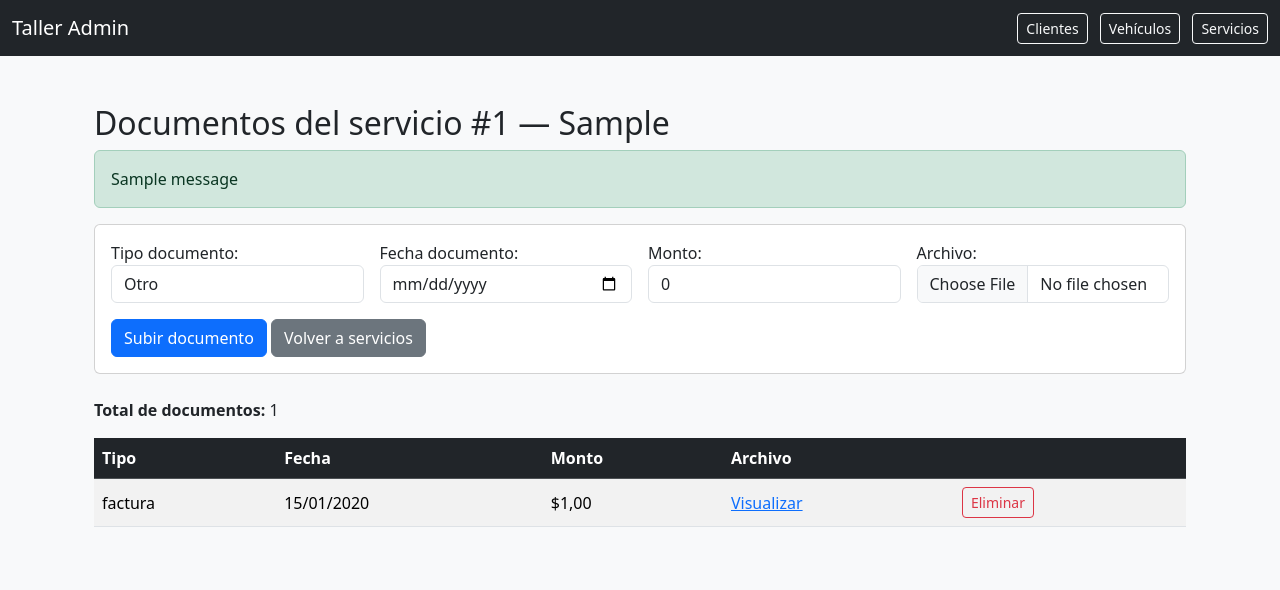
After one commit to Cookeing/taller_mecanico, a Django app: page /vehiculos/servicios/1/documentos/ in a window 1280 px wide. The commit adds this page. Shown: the top 590 px of the page. Run offline with Django 5.2, Linux system fonts and the light colour scheme; tables that the repository leaves empty hold one stand-in row (values such as "Sample post"); one stand-in notice (Sample message) is shown.

Commit message:
Implementación completa HU16 - Organización de documentos
- Se implementó el modelo Documento vinculado a Servicio.
- Se añadió subida de archivos PDF/JPG con guardado automático por vehículo.
- Se crearon vistas y plantillas para listar, subir y eliminar documentos.
- Se agregó contador de documentos, validación de tipo de archivo y mensaje de éxito.
- Organización automática de archivos en media/documentos/<patente>/<tipo>/.

```diff
--- a/taller_mecanico/settings.py
+++ b/taller_mecanico/settings.py
@@ -127,3 +127,6 @@ STATICFILES_DIRS = [os.path.join(BASE_DIR, "static")]
 # https://docs.djangoproject.com/en/5.2/ref/settings/#default-auto-field
 
 DEFAULT_AUTO_FIELD = 'django.db.models.BigAutoField'
+
+MEDIA_URL = '/media/'
+MEDIA_ROOT = BASE_DIR / 'media'
--- a/taller_mecanico/urls.py
+++ b/taller_mecanico/urls.py
@@ -4,6 +4,8 @@ from django.contrib import admin
 from django.urls import path, include
 from django.shortcuts import redirect
 from . import views
+from django.conf import settings
+from django.conf.urls.static import static
 
 urlpatterns = [
     path("admin/", admin.site.urls),
@@ -13,3 +15,5 @@ urlpatterns = [
     path("cotizaciones/", include("cotizaciones.urls")),
     path("", lambda request: redirect("clientes:list")),
 ]
+
+urlpatterns += static(settings.MEDIA_URL, document_root=settings.MEDIA_ROOT)
--- /dev/null
+++ b/templates/vehiculos/documento_list.html
@@ -0,0 +1,64 @@
+{% extends "base.html" %}
+{% block content %}
+<div class="container py-4">
+  <h2>Documentos del servicio #{{ servicio.id }} — {{ servicio.vehiculo.patente }}</h2>
+
+  {% if messages %}
+    {% for message in messages %}
+      <div class="alert alert-success" role="alert">
+        {{ message }}
+      </div>
+    {% endfor %}
+  {% endif %}
+
+  <form method="post" enctype="multipart/form-data" action="{% url 'vehiculos:documento_upload' servicio.id %}" class="mb-4">
+    {% csrf_token %}
+    <div class="card p-3">
+      <div class="row g-3">
+        <div class="col-md-3">{{ form.tipo_documento.label_tag }}{{ form.tipo_documento }}</div>
+        <div class="col-md-3">{{ form.fecha_documento.label_tag }}{{ form.fecha_documento }}</div>
+        <div class="col-md-3">{{ form.monto.label_tag }}{{ form.monto }}</div>
+        <div class="col-md-3">{{ form.archivo.label_tag }}{{ form.archivo }}</div>
+      </div>
+      <div class="mt-3">
+        <button type="submit" class="btn btn-primary">Subir documento</button>
+        <a href="{% url 'vehiculos:servicio_list' %}" class="btn btn-secondary">Volver a servicios</a>
+      </div>
+    </div>
+  </form>
+
+  <p><strong>Total de documentos:</strong> {{ documentos.count }}</p>
+
+  <div class="table-responsive">
+    <table class="table table-striped align-middle">
+      <thead class="table-dark">
+        <tr>
+          <th>Tipo</th>
+          <th>Fecha</th>
+          <th>Monto</th>
+          <th>Archivo</th>
+          <th></th>
+        </tr>
+      </thead>
+      <tbody>
+        {% for d in documentos %}
+        <tr>
+          <td>{{ d.tipo_documento }}</td>
+          <td>{{ d.fecha_documento|date:"d/m/Y" }}</td>
+          <td>${{ d.monto }}</td>
+          <td><a href="{{ d.archivo.url }}" target="_blank">Visualizar</a></td>
+          <td>
+            <form method="post" action="{% url 'vehiculos:documento_delete' d.id %}">
+              {% csrf_token %}
+              <button type="submit" class="btn btn-sm btn-outline-danger">Eliminar</button>
+            </form>
+          </td>
+        </tr>
+        {% empty %}
+        <tr><td colspan="5" class="text-center">Sin documentos</td></tr>
+        {% endfor %}
+      </tbody>
+    </table>
+  </div>
+</div>
+{% endblock %}
--- a/templates/vehiculos/servicio_list.html
+++ b/templates/vehiculos/servicio_list.html
@@ -39,6 +39,7 @@
             <a href="{% url 'vehiculos:servicio_cotizaciones' s.id %}" class="btn btn-sm btn-outline-info ms-1">
               Ver Cotizaciones
             </a>
+            <a href="{% url 'vehiculos:documento_list' s.id %}" class="btn btn-sm btn-outline-primary ms-1">Documentos</a>
           </td>
         </tr>
         {% empty %}
--- a/vehiculo/forms.py
+++ b/vehiculo/forms.py
@@ -1,7 +1,7 @@
 """Formularios de la aplicación Vehículos."""
 
 from django import forms
-from .models import Vehiculo, Servicio, normalizar_patente
+from .models import Vehiculo, Servicio, Documento, normalizar_patente
 
 
 class VehiculoForm(forms.ModelForm):
@@ -129,3 +129,38 @@ class ServicioForm(forms.ModelForm):
             'mano_obra': forms.NumberInput(attrs={'class': 'form-control', 'step': '0.01'}),
             'repuestos': forms.NumberInput(attrs={'class': 'form-control', 'step': '0.01'}),
         }
+
+
+class DocumentoForm(forms.ModelForm):
+    class Meta:
+        model = Documento
+        fields = ['tipo_documento', 'fecha_documento', 'monto', 'archivo']
+        widgets = {
+            'fecha_documento': forms.DateInput(
+                attrs={
+                    'type': 'date',  # genera el calendario
+                    'class': 'form-control'
+                }
+            ),
+            'tipo_documento': forms.Select(
+                choices=[
+                    ('Factura', 'Factura'),
+                    ('Boleta', 'Boleta'),
+                    ('Certificado', 'Certificado'),
+                    ('Presupuesto', 'Presupuesto'),
+                    ('Informe Técnico', 'Informe Técnico'),
+                    ('Otro', 'Otro'),
+                ],
+                attrs={'class': 'form-control'}
+            ),
+            'monto': forms.NumberInput(attrs={'class': 'form-control'}),
+            'archivo': forms.ClearableFileInput(attrs={'class': 'form-control'}),
+        }
+
+    def clean_archivo(self):
+        archivo = self.cleaned_data.get('archivo', False)
+        if archivo:
+            ext = archivo.name.split('.')[-1].lower()
+            if ext not in ['pdf', 'jpg', 'jpeg']:
+                raise forms.ValidationError("Solo se permiten archivos PDF o JPG.")
+        return archivo
--- a/vehiculo/models.py
+++ b/vehiculo/models.py
@@ -1,3 +1,4 @@
+import os
 import re
 from django.core.exceptions import ValidationError
 from django.db import models
@@ -122,19 +123,49 @@ class Servicio(models.Model):
         return f"Servicio ID {self.pk} a {self.vehiculo.patente}"
 
 
+def documento_upload_to(instance, filename):
+    patente = instance.servicio.vehiculo.patente.replace('-', '').replace(' ', '').upper()
+    return f'documentos/{patente}/{filename}'
+
+
+def ruta_documento(instance, filename):
+    # Obtiene la patente del vehículo
+    try:
+        patente = instance.servicio.vehiculo.patente
+    except AttributeError:
+        patente = "sin_patente"
+
+    # Normaliza el tipo de documento (sin espacios ni tildes)
+    tipo = instance.tipo_documento.lower().replace(" ", "_")
+
+    # Devuelve la ruta: documentos/patente/tipo/archivo
+    return os.path.join('documentos', patente, tipo, filename)
+
+
+TIPO_DOCUMENTO_CHOICES = [
+    ('factura', 'Factura'),
+    ('presupuesto', 'Presupuesto'),
+    ('informe', 'Informe'),
+    ('cotizacion', 'Cotización'),
+    ('manual', 'Manual Técnico'),
+    ('otro', 'Otro'),
+]
+
+
 class Documento(models.Model):
-    """Representa facturas, presupuestos o cualquier registro financiero asociado a un servicio."""
+    tipo_documento = models.CharField(
+        max_length=50,
+        choices=TIPO_DOCUMENTO_CHOICES,
+        default='otro'
+    )
+    fecha_documento = models.DateField()
+    monto = models.DecimalField(max_digits=10, decimal_places=2, default=0)
+    archivo = models.FileField(upload_to=ruta_documento)
+    servicio = models.ForeignKey('Servicio', on_delete=models.CASCADE, related_name='documentos')
+    fecha_subida = models.DateTimeField(auto_now_add=True)
 
-    # Relación OBLIGATORIA (Ya existe: Servicio)
-    servicio = models.ForeignKey(
-        'Servicio',
-        on_delete=models.CASCADE,
-        related_name="documentos"
-    )
-
-    tipo_documento = models.CharField(max_length=50)
-    fecha_documento = models.DateField()
-    monto = models.DecimalField(max_digits=10, decimal_places=2)
+    class Meta:
+        ordering = ['-fecha_documento', '-fecha_subida']
 
     def __str__(self):
-        return f"{self.tipo_documento} de {self.monto} para Servicio ID {self.servicio.id}"
+        return f"{self.tipo_documento} - {self.servicio.vehiculo.patente}"
--- a/vehiculo/urls.py
+++ b/vehiculo/urls.py
@@ -15,4 +15,8 @@ urlpatterns = [
     path('servicios/nuevo/', v.servicio_create, name='servicio_create'),
     path('servicios/<int:pk>/editar/', v.servicio_update, name='servicio_update'),
     path('servicios/<int:pk>/cotizaciones/', v.servicio_cotizaciones, name='servicio_cotizaciones'),
+    path('servicios/<int:servicio_id>/documentos/', v.documento_list, name='documento_list'),
+    path('servicios/<int:servicio_id>/documentos/subir/', v.documento_upload, name='documento_upload'),
+    path('documentos/<int:pk>/eliminar/', v.documento_delete, name='documento_delete'),
+    path('servicio/<int:servicio_id>/documentos/', v.documentos_servicio, name='documentos_servicio'),
 ]
--- a/vehiculo/views.py
+++ b/vehiculo/views.py
@@ -2,14 +2,15 @@ from django.shortcuts import render, redirect, get_object_or_404
 from django.http import JsonResponse
 from django.views.decorators.http import require_GET
 from django.db import models
-from .models import Vehiculo
-from .models import Servicio
-from .forms import ServicioForm
+from .models import Vehiculo, Servicio, Documento
+from .forms import ServicioForm, DocumentoForm
 from clientes.models import Cliente
 from .forms import VehiculoForm
 # modulo especifico de el formulario de clientes
 from clientes.forms import ClienteForm
 from cotizaciones.models import Cotizacion
+from django.contrib import messages
+
 
 
 def vehiculo_list(request):
@@ -179,3 +180,53 @@ def servicio_cotizaciones(request, pk):
         'cotizaciones': cotizaciones,
     }
     return render(request, 'vehiculos/servicio_cotizaciones.html', context)
+
+
+def documento_list(request, servicio_id):
+    servicio = get_object_or_404(Servicio, pk=servicio_id)
+    documentos = servicio.documentos.all()
+    form = DocumentoForm()
+    return render(request, 'vehiculos/documento_list.html', {'servicio': servicio, 'documentos': documentos, 'form': form})
+
+def documento_upload(request, servicio_id):
+    servicio = get_object_or_404(Servicio, pk=servicio_id)
+    if request.method == 'POST':
+        form = DocumentoForm(request.POST, request.FILES)
+        if form.is_valid():
+            doc = form.save(commit=False)
+            doc.servicio = servicio
+            doc.save()
+            messages.success(request, "Documento subido con éxito.")
+            return redirect('vehiculos:documento_list', servicio_id=servicio.id)
+    return redirect('vehiculos:documento_list', servicio_id=servicio.id)
+
+def documento_delete(request, pk):
+    documento = get_object_or_404(Documento, pk=pk)
+    servicio_id = documento.servicio.id
+    if request.method == 'POST':
+        documento.delete()
+        return redirect('vehiculos:documento_list', servicio_id=servicio_id)
+    return render(request, 'vehiculos/documento_confirm_delete.html', {'documento': documento})
+
+
+def documentos_servicio(request, servicio_id):
+    servicio = get_object_or_404(Servicio, id=servicio_id)
+    documentos = servicio.documentos.all().order_by('-fecha_documento')
+
+    if request.method == 'POST':
+        form = DocumentoForm(request.POST, request.FILES)
+        if form.is_valid():
+            doc = form.save(commit=False)
+            doc.servicio = servicio
+            doc.save()
+            messages.success(request, "Documento subido con éxito.")
+            return redirect('documentos_servicio', servicio_id=servicio.id)
+    else:
+        form = DocumentoForm()
+
+    return render(request, 'vehiculos/documentos_servicio.html', {
+
+        'servicio': servicio,
+        'documentos': documentos,
+        'form': form
+    })
```
Also changed, not shown: templates/vehiculos/documento_confirm_delete.html (added, +13 -0 lines), templates/vehiculos/documentos_servicio.html (added, +37 -0 lines), media/documentos/AB1234/presupuesto/cotización_plantilla.jpg (added), vehiculo/migrations/0005_alter_documento_options_documento_archivo_and_more.py (added), vehiculo/migrations/0006_alter_documento_archivo.py (added), vehiculo/migrations/0007_alter_documento_tipo_documento.py (added), 1 other file.
